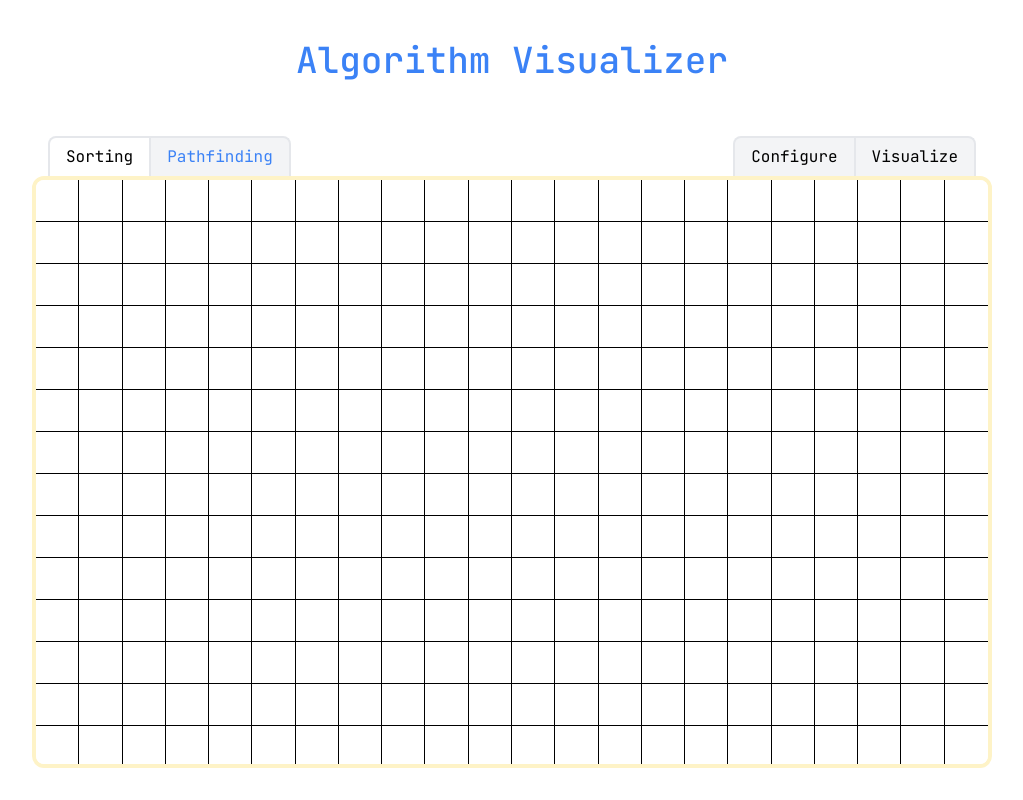
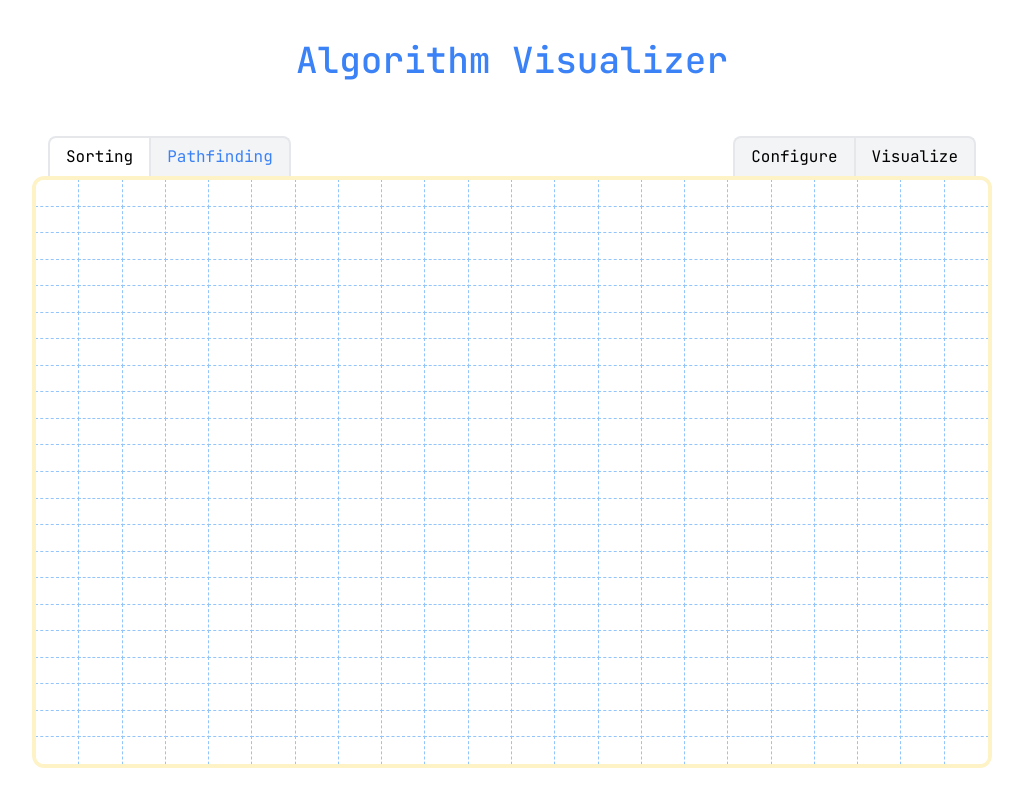
Before and after one commit to lesterfernandez/sorting-pathfinding-visualizer, a React (Vite) app: page /pathfinding in a window 1280 px wide. Shown: the whole page, without its empty margins (128-1151 px from the left). Built offline with nearby package versions, Linux system fonts and the light colour scheme.

Commit message:
fix: enforce consistent grid size among user agents

```diff
--- a/src/pathfinding/PathfindingDemo.tsx
+++ b/src/pathfinding/PathfindingDemo.tsx
@@ -66,7 +66,7 @@ export default function PathfindingDemo() {
     <ConfigureModalProvider modal={SortingModal}>
       <DemoLayout>
         <div
-          className="absolute inset-0 grid auto-rows-min grid-cols-[repeat(auto-fit,_minmax(42px,_1fr))] gap-0 overflow-hidden"
+          className="absolute inset-0 grid auto-rows-min grid-cols-[repeat(22,_minmax(0,_1fr))] grid-rows-[repeat(22,_minmax(0,_1fr))] gap-0 overflow-hidden"
           onPointerLeave={disableDrawing}
         >
           {Array.from({ length: GRID_ROWS ** 2 }).map((_, i) => (
@@ -77,7 +77,7 @@ export default function PathfindingDemo() {
               onPointerOver={handlePointerOver}
               onPointerUp={disableDrawing}
               onPointerCancel={disableDrawing}
-              className="h-[42px] touch-none select-none bg-white outline outline-1 outline-black"
+              className="h-[42px] touch-none select-none bg-white outline-dashed outline-1 outline-blue-300"
             ></div>
           ))}
         </div>
```
